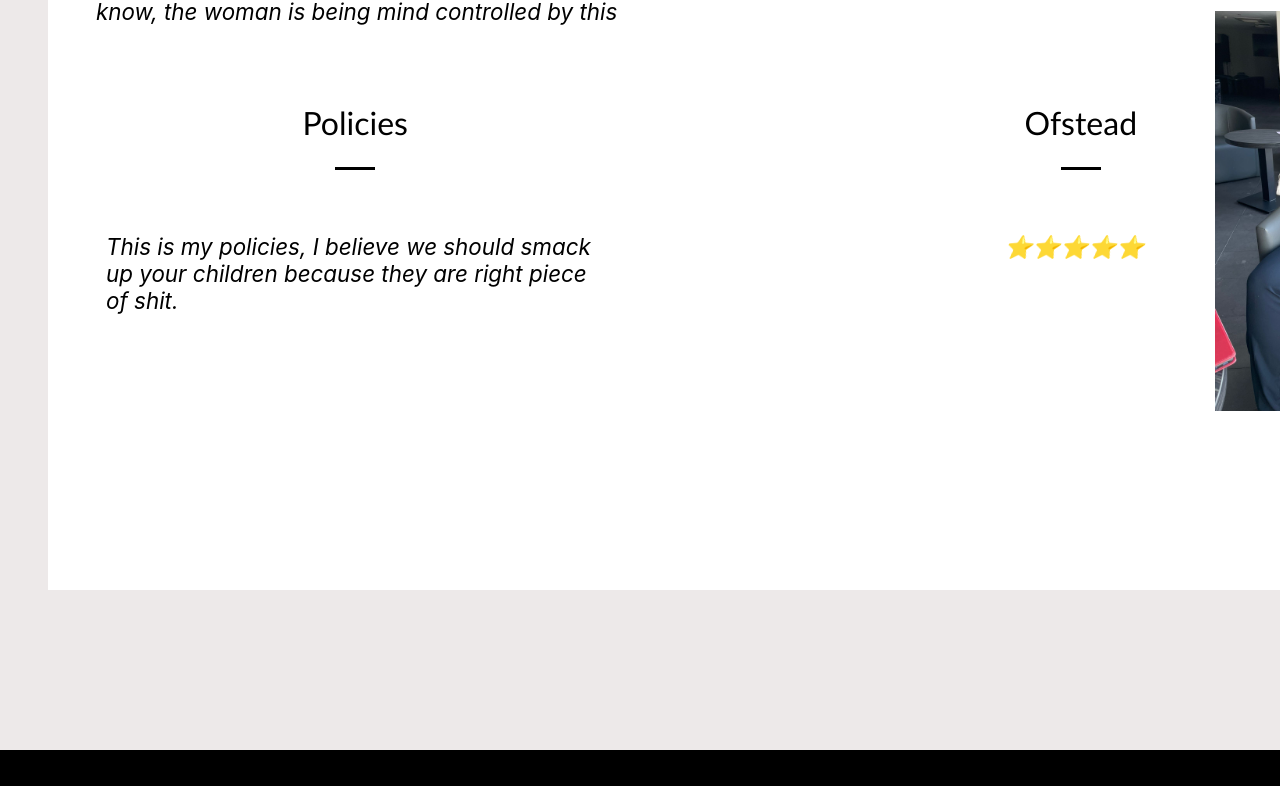
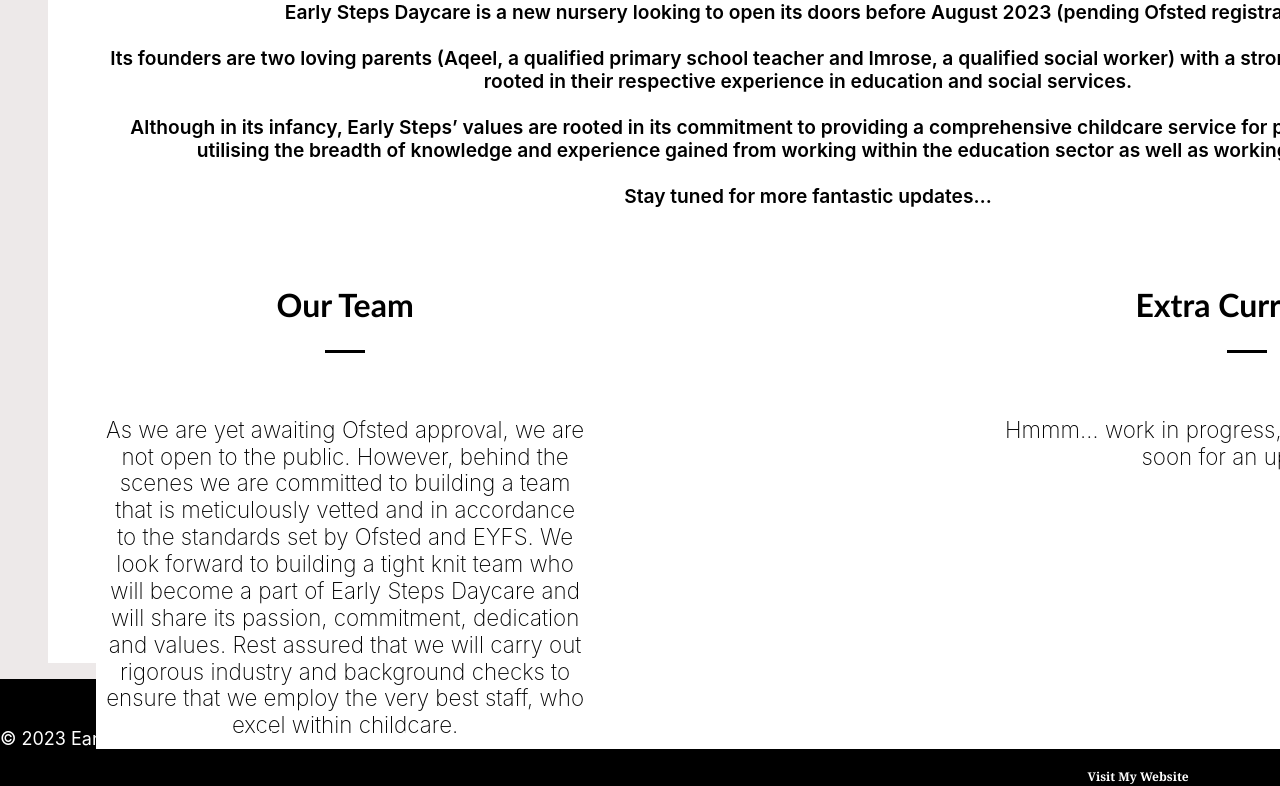
Before and after one commit to ItzJammyZz/EarlyStepDaycare, a React (Create React App) app: page /about in a window 1280 px wide. Shown: the part 316-1102 px from the top of the page. Built offline with nearby package versions, Linux system fonts and the light colour scheme.

Commit message:
Added contents, colours and fixed layouts

```diff
--- a/src/components/About.css
+++ b/src/components/About.css
@@ -1,6 +1,6 @@
 .about {
     margin: 0;
-    margin-top: 1rem;
+    margin-top: 5.6rem;
     width: 100%;
 }
 
@@ -16,7 +16,7 @@
 .innertitleAbout {
     margin: 0;
     margin-bottom: 2rem;
-    background-color: rgb(0, 0, 0);
+    background-color: rgb(24, 150, 12);
     color: white;
     font-size: 3rem;
     font-weight: 600;
@@ -35,19 +35,26 @@
 }
 
 .about h2 {
-    font-size: 3rem;
+    font-size: 4rem;
     color: rgb(0, 0, 0);
 }
 
 .about p {
     color: black;
+    align-items: center;
 }
 
 .about .col-2 {
     display: flex;
+    text-align: center;
     flex-direction: column;
     align-items: center;
     padding: 3rem;
+    font-weight: 600;
+}
+
+.about .col-2 p {
+    text-align: center;
 }
 
 .grid-container {
@@ -70,8 +77,8 @@
 .about .col-2 p:nth-child(3) {
     margin-top: 4rem;
     font-size: 1.4rem;
-    font-style: italic;
-    font-weight: 400;
+    /* font-style: italic; */
+    font-weight: 200;
 }
 
 
--- a/src/components/About.js
+++ b/src/components/About.js
@@ -1,6 +1,6 @@
 import React from 'react'
 import './About.css'
-import ImgAbout from './images/Smart.jpg'
+// import ImgAbout from './images/Smart.jpg'
 
 const About = () => {
   return (
@@ -12,30 +12,46 @@
             <div className='col-2'>
                 <h2>About Us</h2>
                 <span className='line'></span>
-                <p>As you can see in the picture to my right. We have a woman who is holding a baby. Little did people know, the woman is being mind controlled by this</p>
+                <ul>
+                <li>Early Steps Daycare is a new nursery looking to open its doors before August 2023 (pending Ofsted registration).</li>
+                <br/>
+                <li>Its founders are two loving parents (Aqeel, a qualified primary school teacher and Imrose, a qualified social worker) with a strong passion for childcare, rooted in their respective experience in education and social services.</li>
+                <br />
+                <li>
+                Although in its infancy, Early Steps’ values are rooted in its commitment to providing a comprehensive childcare service for parents and guardians, utilising the breadth of knowledge and experience gained from working within the education sector as well as working with children.
+                </li>
+                <br />
+                <li>
+                Stay tuned for more fantastic updates…
+                </li>
+              </ul>
             <div className='grid-container'>
             <div className='aboutcol'>
               <p className='aboutSubtitle'>
-                Policies
+                Our Team
               </p>
               <span className='line'></span>
               <p>
-                This is my policies, I believe we should smack up your children because they are right piece of shit.
+              As we are yet awaiting Ofsted approval, we are not open to the public.
+However, behind the scenes we are committed to building a team that is meticulously vetted and in accordance to the standards set by Ofsted and EYFS.
+We look forward to building a tight knit team who will become a part of Early Steps Daycare and will share its passion, commitment, dedication and values.
+Rest assured that we will carry out rigorous industry and background checks to ensure that we employ the very best staff, who excel within childcare.
+
               </p>
             </div>
             <div className='aboutcol'>
               <p className='aboutSubtitle'>
-              Ofstead
+              Extra Curricular
               </p>
               <span className='line'></span>
               <p>
-                ⭐⭐⭐⭐⭐
+              Hmmm… work in progress, why not come back soon for an update…
               </p>
             </div>
             </div>
             </div>
             <div className='aboutImg'>
-            <img src={ImgAbout} alt='AboutUs'/>
+            {/* <img src={ImgAbout} alt='AboutUs'/> */}
             </div>
         </div>
     </div>
--- a/src/components/ContactUs.css
+++ b/src/components/ContactUs.css
@@ -1,15 +1,15 @@
 .mainContactUs {
     background-color: rgb(237, 233, 233);
-    margin-top: 2rem;
+    margin-top: 5.6rem;
     width: 100%;
     height:87vh;
     height: 100%;
 }
 
 .innerTitleContactUs {
+    background-color: rgb(238, 244, 69);
     margin: 0;
     margin-bottom: 2rem;
-    background-color: rgb(0, 0, 0);
     color: white;
     font-size: 3rem;
     font-weight: 600;
@@ -22,7 +22,7 @@
     background-color: white;
     padding: 4rem;
     width: 190vh;
-    height: 84vh;
+    height: 89vh;
 }
 
 
@@ -85,7 +85,7 @@
         display: none;
       }
 
-    .innerTitleContactUs {
+    /* .innerTitleContactUs {
         margin: 0;
         margin-bottom: 2rem;
         background-color: rgb(255, 255, 255);
@@ -93,7 +93,7 @@
         font-size: 3rem;
         font-weight: 600;
         padding-left: 10%;
-    }
+    } */
 
     .contactUsBox {
         display: grid;
@@ -134,7 +134,7 @@
 
 /* This is for larger screen or monitor */
 @media screen and (max-width:2100px) {
-    .innerTitleContactUs {
+    /* .innerTitleContactUs {
         margin: 0;
         margin-bottom: 2rem;
         background-color: rgb(0, 0, 0);
@@ -142,7 +142,7 @@
         font-size: 3rem;
         font-weight: 600;
         padding-left: 10%;
-    }
+    } */
     .map-container {
         position:relative !important;
         top: -420px;
@@ -154,19 +154,19 @@
           width: 800px !important
         }
 
-        .contactUsBox {
+        /* .contactUsBox {
             margin-top: 4rem;
             margin-left: 3rem;
             background-color: white;
             padding: 4rem;
             width: 90%;
             height: 63vh;
-        }
+        } */
 }
 
 /* This is for normal view i.e. laptop or desktop view */
 @media screen and (max-width:1600px) {
-    .innerTitleContactUs {
+    /* .innerTitleContactUs {
         margin: 0;
         margin-bottom: 2rem;
         background-color: rgb(0, 0, 0);
@@ -174,7 +174,7 @@
         font-size: 3rem;
         font-weight: 600;
         padding-left: 10%;
-    }
+    } */
     .map-container {
         position:relative !important;
         top: -420px;
--- a/src/components/Footer.css
+++ b/src/components/Footer.css
@@ -1,9 +1,10 @@
 .Footer {
-    height: 15vh;
+    /* height: 0vh; */
+    height: 5rem;
     width: 100%;
     display: flex;
     flex-wrap: wrap;
-    margin-top: 10rem;
+    margin-top: 0rem;
     align-items: center;
     background-color: rgb(0, 0, 0);
     z-index: 100;
@@ -32,7 +33,7 @@
 
   .Footer_Icon a {
     color: white;
-    font-size: x-large;
+    font-size: large;
     opacity: 0.7;
     margin-bottom: 1rem;
     margin-top: 1rem;
@@ -46,17 +47,17 @@
 
 @media screen and (max-width:2100px) {
   .Footer {
-    height: 34vh;
+    height: 15vh;
   }
 
   .Footer_Icon a {
-    font-size: xxx-large;
+    font-size: large;
   }
   .Footer-col2 p {
-    font-size: x-large;
+    font-size: large;
   }
   .creator {
-    font-size: x-large;
+    font-size: large;
     margin-right: 2rem;
     text-align: center;
   }
@@ -65,14 +66,14 @@
 
 @media screen and (max-width:940px) {
   .Footer {
-    margin-top: 65rem;
+    /* margin-top: 65rem; */
   }
 }
 
 /* Small devices (portrait tablets and large phones, 600px and up) */
 @media only screen and (max-width: 900px) {
   .Footer {
-    height: 36vh;
+    /* height: 36vh; */
   }
   .creator {
     font-size: medium;
--- a/src/components/Jobs.css
+++ b/src/components/Jobs.css
@@ -6,9 +6,9 @@
 
 .innertitleJob {
     margin: 0;
-    margin-top: 2rem;
+    margin-top: 5.6rem;
     margin-bottom: 2rem;
-    background-color: rgb(0, 0, 0);
+    background-color: rgb(238, 40, 40);
     color: white;
     font-size: 3rem;
     font-weight: 600;
--- a/src/components/Jobs.js
+++ b/src/components/Jobs.js
@@ -5,7 +5,7 @@
 
 const Jobs = () => {
   const [jobListings, setJobListings] = useState([]);
-  const [hasJobListings, setHasJobListings] = useState(true);
+  const [hasJobListings, setHasJobListings] = useState(false);
 
   function addJobListings() {
     // For this example, we'll assume that there are no job listings available
@@ -24,27 +24,20 @@
     Jobs
       </div>
       <div className='container'>
-        <h2>We're Hiring</h2>
+        <h2>Please check back later!</h2>
         <span className='line'></span>
         <div className='content' style={{ display: 'flex', alignItems: 'center', justifyContent: 'center', height: '100%' }}>
           {hasJobListings ? (
             <div className='card'>
-              <img src={sample} alt='sample'/>
+              {/* <img src={sample} alt='sample'/> */}
               <p>Nursery Manager</p>
               <p><span>£25,000 - £27,500</span></p>
               <p>Flexible</p>
               <button className='jobButton'><a href='https://uk.indeed.com/viewjob?jk=7f86b6a4f04d2e3b'>Apply here</a>
               <p className='tooltiptext'>Indeed.com</p>
               </button>
-              <img src={sample} alt='sample'/>
+              {/* <img src={sample} alt='sample'/> */}
               <p>Nursery Assistant Manager</p>
-              <p><span>£25,000 - £27,500</span></p>
-              <p>Flexible</p>
-              <button className='jobButton'><a href='https://uk.indeed.com/viewjob?jk=7f86b6a4f04d2e3b'>Apply here</a>
-              <p className='tooltiptext'>Indeed.com</p>
-              </button>
-              <img src={sample} alt='sample'/>
-              <p>Nursery Staff</p>
               <p><span>£25,000 - £27,500</span></p>
               <p>Flexible</p>
               <button className='jobButton'><a href='https://uk.indeed.com/viewjob?jk=7f86b6a4f04d2e3b'>Apply here</a>
@@ -52,7 +45,8 @@
               </button>
             </div>
           ) : (
-            <p className='no-jobs-message'>Sorry, there are no job listings available at this time. Please come back later.</p>
+            <p className='no-jobs-message'>As we are nearing our completion for Ofsted registration, we are looking to hire wonderful childcare professionals to become part of our Early Steps family…
+            </p>
           )}
         </div>
       </div>
```
